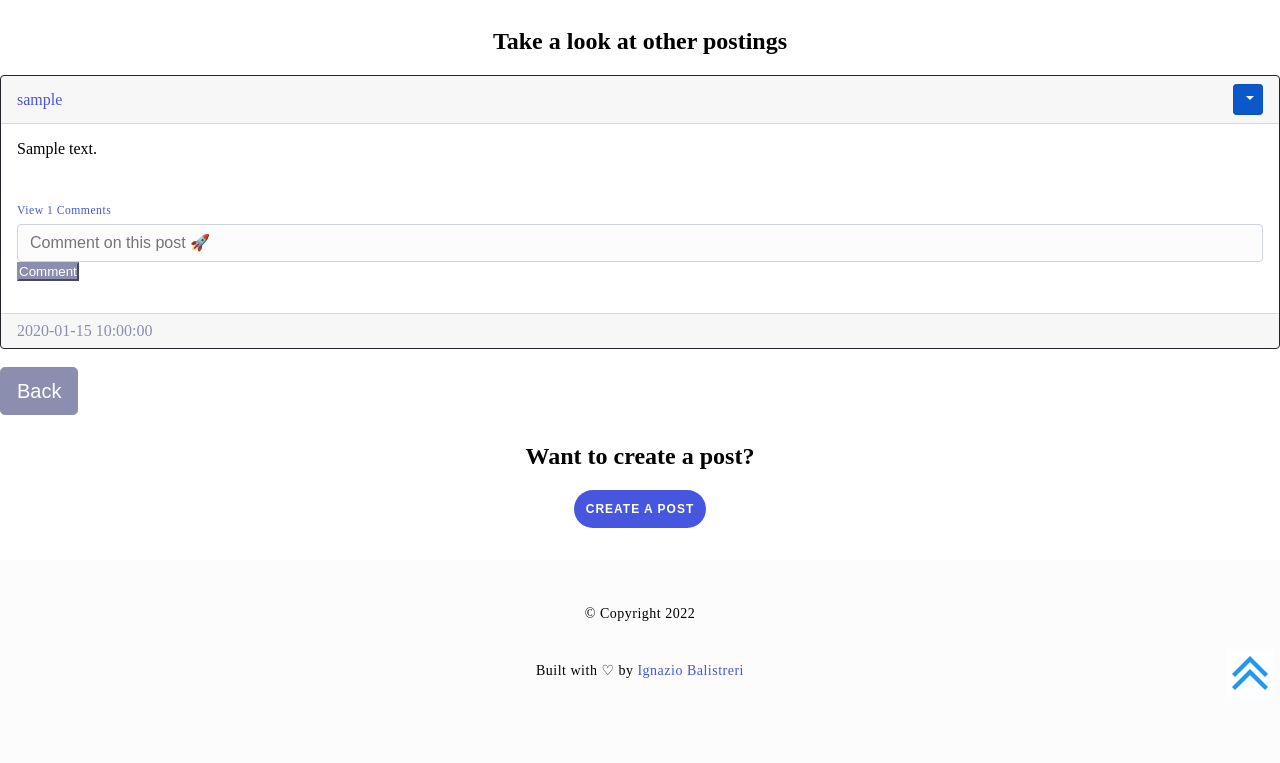
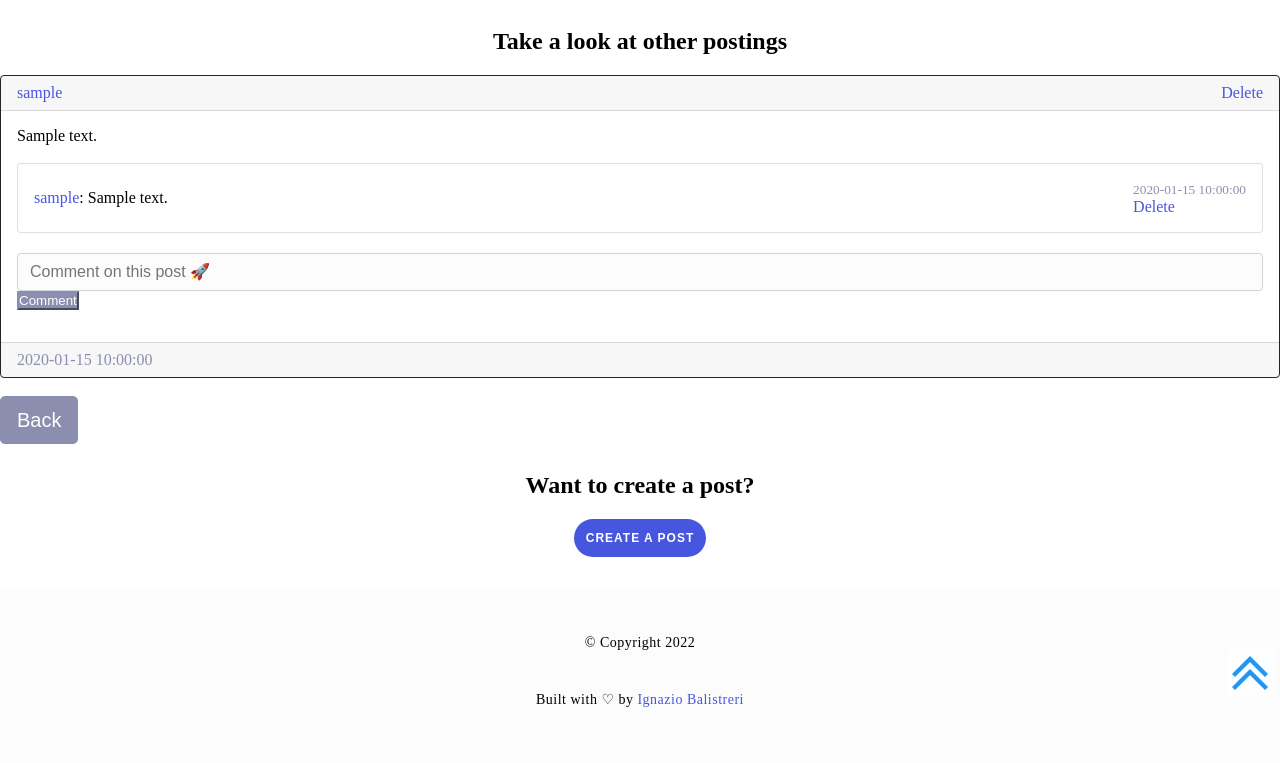
Before and after one commit to Ignazio-00/Portfolio, a Flask app: page /postings in a window 1280 px wide. Shown: the part 75-838 px from the top of the page. Before the commit the page ends 765 px from the top, so only its background shows below. Run offline with Flask 2, Linux system fonts and the light colour scheme; a user stored in the database is signed in; tables that the repository leaves empty hold one stand-in row (values such as "Sample post").

Commit message:
Fixed comment delete ✅

```diff
--- a/website/static/css/style.css
+++ b/website/static/css/style.css
@@ -384,6 +384,7 @@ footer {
     transition: all 0.3s;
     box-shadow: inset 0 4px 3px -3px rgb(0 0 0 / 10%),
     inset 0 4px 2px -2px rgb(0 0 0 / 7%);
+    z-index: 1000;
 }
 
 .mobile-menu ul {
@@ -512,58 +513,6 @@ footer {
     margin-bottom: 1.25rem;
 }
 
-/* btnf Dropdowns */
-.dropdown-toggle {
-    white-space: nowrap;
-    color: #fff;
-    background-color: #0a58ca;
-    border-color: #0a53be;
-    align-items: center;
-    justify-content: center;
-}
-
-.dropdown-toggle::after {
-    display: inline-block;
-    margin-left: 0.255em;
-    vertical-align: 0.255em;
-    content: "";
-    border-top: 0.3em solid;
-    border-right: 0.3em solid transparent;
-    border-bottom: 0;
-    border-left: 0.3em solid transparent;
-  }
-
-.dropdown-menu {
-    position: absolute;
-    z-index: 999;
-    display: none;
-    min-width: 10rem;
-    padding: 0.5rem 0;
-    margin: 0;
-    font-size: 1rem;
-    color: var(--secondary-shadow);
-    text-align: left;
-    list-style: none;
-    background-color: var(--bg-color);
-    background-clip: padding-box;
-    border: 2px solid rgba(0, 0, 0, 0.15);
-    border-radius: 0.25rem;
-}
-
-.dropdown-item {
-    display: block;
-    width: 100%;
-    padding: 0.25rem 1rem;
-    clear: both;
-    font-weight: 400;
-    color: #212529;
-    text-align: inherit;
-    text-decoration: none;
-    white-space: nowrap;
-    background-color: transparent;
-    border: 0;
-}
-
 /* Card for posts */
 .card {
     position: relative;
@@ -620,12 +569,6 @@ footer {
 }
 
 /* Comment section */
-.collapse {
-    display: none;
-    width: 0;
-    height: auto;
-    transition: width 0.35s ease;
-  }
 
 .for-comment {
     display: flex;
--- a/website/templates/base.html
+++ b/website/templates/base.html
@@ -50,16 +50,17 @@
   <!-- Mobile Menu -->
   <div class="mobile-menu hidden" id="menu">
     <ul>
-      <li><a href="#about" class="nav-link">About</a></li>
-      <li><a href="#skills" class="nav-link">Skills</a></li>
-      <li><a href="#projects" class="nav-link">Projects</a></li>
-      <li><a href="#contact" class="nav-link">Contact</a></li>
+      <li><a href="index" class="nav-link">About</a></li>
+      <li><a href="index" class="nav-link">Skills</a></li>
+      <li><a href="index" class="nav-link">Projects</a></li>
+      <li><a href="index" class="nav-link">Contact</a></li>
+      <li><a href="postings" class="nav-link">Postings</a></li>
       <li><a href="logout" class="nav-link">Logout</a></li>
     </ul>
 
     <div class="mobile-menu-bottom">
-      <button class="btn btn-dark-outline">Sign Up</button>
-      <button class="btn btn-dark">Log In</button>
+      <a href="signup"><button class="btn btn-dark-outline">Sign Up</button></a>
+      <a href="signup"><button class="btn btn-dark">Log In</button></a>
     </div>
   </div>
   {% with messages = get_flashed_messages(with_categories=True) %}
--- a/website/templates/postings.html
+++ b/website/templates/postings.html
@@ -9,10 +9,8 @@
             <a href="/posts/{{post.user.username}}">{{post.user.username}}</a>
             {% if user.id == post.author %}
             <div class="btnf-group">
-                <button type="button" class="btnf btnf-sm btnf-primary dropdown-toggle" data-bs-toggle="dropdown">
-                </button>
-                <ul class="dropdown-menu">
-                    <li><a href="/delete-post/{{post.id}}" class="dropdown-item">Delete</a></li>
+                <ul>
+                    <li><a href="/delete-post/{{post.id}}">Delete</a></li>
                 </ul>
             </div>
             {% endif %}
@@ -20,7 +18,7 @@
         <div class="card-body">
             <div class="card-text">{{post.text}}</div>
             <br>
-            <div class="collapse" id="comments-{{post.id}}">
+            <div id="comments-{{post.id}}">
                 <div class="card">
                     <div class="card-body" id="comments-expanded-{{post.id}}">
                         {% for comment in post.comments %}
@@ -32,10 +30,9 @@
                                 <small class="text-muted">{{comment.date_created}}</small>
                                 {% if user.id == comment.author or user.id == post.author %}
                                 <!-- Add Css !!!-->
-                                <div class="btnf-group">
-                                    <button type="button" class="btnf btnf-sm btnf-primary dropdown-toggle" data-bs-toggle="dropdown"></button>
-                                    <ul class="dropdown-menu">
-                                        <li><a href="/delete-comment/{{comment.id}}" class="dropdown-item">Delete</a></li>
+                                <div>
+                                    <ul>
+                                        <li><a href="/delete-comment/{{comment.id}}">Delete</a></li>
                                     </ul>
                                 </div>
                                 {% endif %}
@@ -47,9 +44,7 @@
             </div>
             <p class="card-text">
                 {% if post.comments|length > 0 %}
-                <a data-bs-toggle="collapse" href="#comments-{{post.id}}" role="button">
-                    <small>View {{post.comments|length}} Comments</small>
-                </a>
+                <a href="#comments-{{post.id}}"></a>
                 {% else %}
                 <small class="text-muted">No Comments</small>
                 {% endif %}
```
